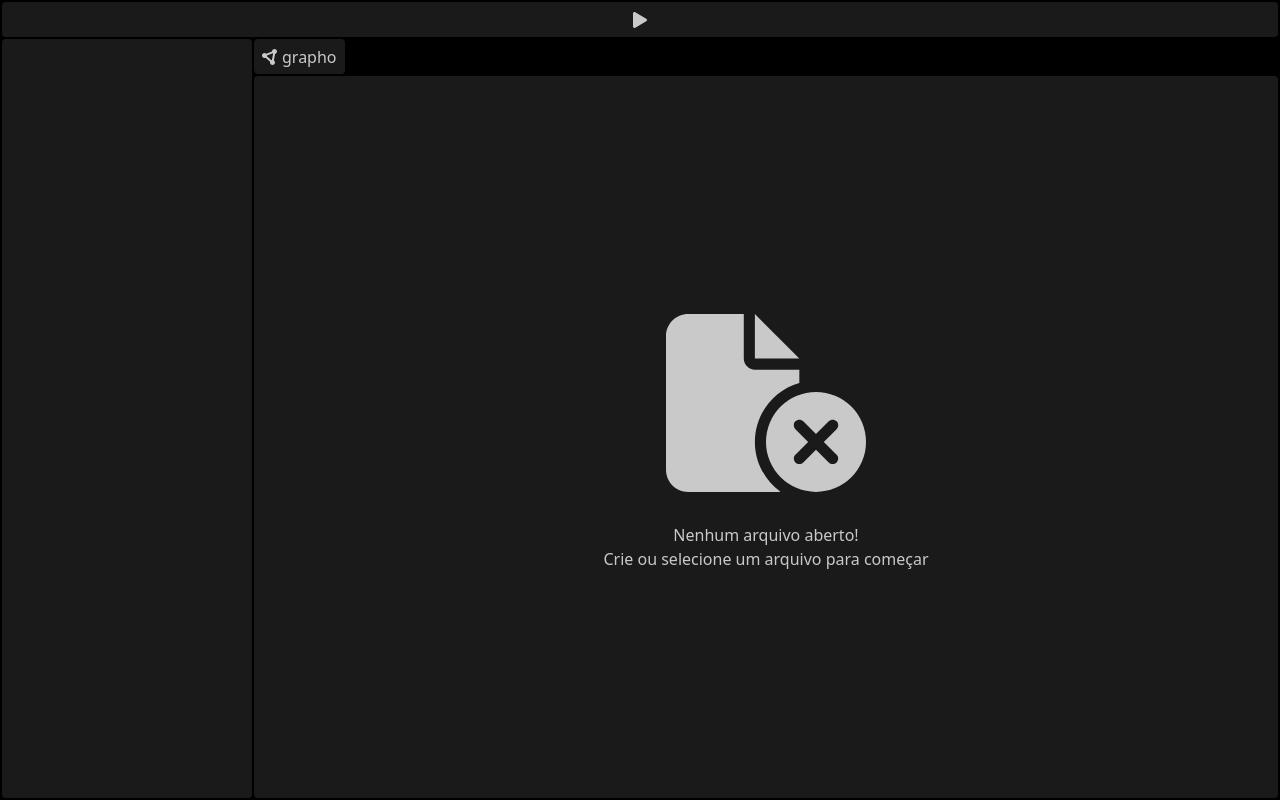
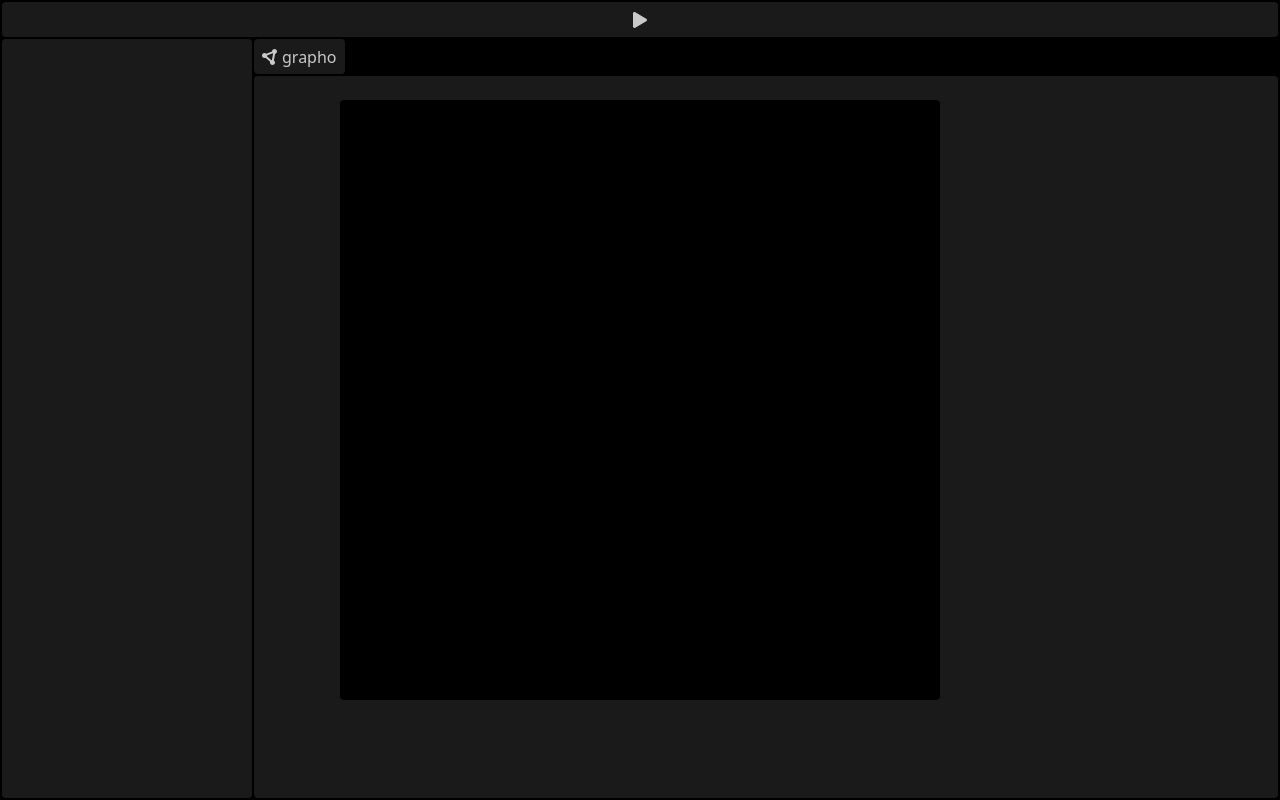
Before and after one commit to DavidMouraa/unwords, a Next.js app: page / in a window 1280 px wide. Both pictures are taken after a click on the button 640 px from the left and 19 px from the top of the page. Built offline with nearby package versions, Linux system fonts and the light colour scheme.

Commit message:
commit 13

```diff
--- a/package.json
+++ b/package.json
@@ -10,6 +10,7 @@
   },
   "dependencies": {
     "@radix-ui/react-context-menu": "^2.2.16",
+    "@radix-ui/react-dialog": "^1.1.15",
     "@tiptap/pm": "^3.22.4",
     "@tiptap/react": "^3.22.4",
     "@tiptap/starter-kit": "^3.22.4",
--- a/src/app/_components/controlMenu/ControlMenu.js
+++ b/src/app/_components/controlMenu/ControlMenu.js
@@ -1,14 +1,14 @@
 import useGraphEditorStore from "@/store/useGraphEditorStore";
 import usePlayerStore from "@/store/usePlayerStore";
 import { FaPlay } from "react-icons/fa";
+import Modal from "../modal/Modal";
 
 export default function ControlMenu() {
   const { nodes, edges } = useGraphEditorStore()
   const { setContent } = usePlayerStore()
 
-  function playProject() {
-    const playerContent = nodes.map((node) => {
-      if (node.type !== "start") {
+  function setPlayerContent() {
+    setContent(nodes.filter((node) => node.type !== "start").map((node) => {
       const edge = edges.find((edge) => edge.source === node.id)
 
       return {
@@ -16,23 +16,30 @@ export default function ControlMenu() {
         type: node.type,
         next: edge?.target || null,
         data: {
-            fileId: node.data.fileId
+          fileId: node.data.fileId,
         }
       }
+    }))
   }
-    })
 
-    setContent(playerContent)
+  function onClick() {
+    setPlayerContent()
   }
 
   return (
     <div className="h-full flex justify-center items-center">
-      <button
+      <Modal
+        triggerClass="outline-none"
+        overlayClass="fixed top-0 left-0 flex justify-center items-center w-full h-full"
+        contentClass="w-150 h-150 p-5 rounded-sm outline-none bg-black"
+      >
+        <div
           className="p-1 rounded-sm hover:bg-primary-400 text-secondary-500 hover:text-white cursor-pointer"
-        onClick={playProject}
+          onClick={onClick}
         >
           <FaPlay />
-      </button>
+        </div>
+      </Modal>
     </div>
   )
 }
--- /dev/null
+++ b/src/app/_components/modal/Modal.js
@@ -0,0 +1,36 @@
+import { useState } from "react"
+import * as Dialog from "@radix-ui/react-dialog"
+import Player from "../player/Player"
+
+export default function Modal({ children, title, description, overlayClass, contentClass, triggerClass }) {
+  const [open, setOpen] = useState(false)
+
+  return (
+    <Dialog.Root
+      open={open}
+      onOpenChange={setOpen}
+    >
+      <Dialog.Trigger
+        className={triggerClass}
+      >
+        {children}
+      </Dialog.Trigger>
+      <Dialog.Portal>
+        <Dialog.Overlay
+          className={overlayClass}
+        >
+          <Dialog.Content
+            className={contentClass}
+          >
+            <div className="hidden">
+              <Dialog.Title>{title}</Dialog.Title>
+              <Dialog.Description>{description}</Dialog.Description>
+            </div>
+
+            <Player />
+          </Dialog.Content>
+        </Dialog.Overlay>
+      </Dialog.Portal>
+    </Dialog.Root>
+  )
+}
--- /dev/null
+++ b/src/app/_components/player/Player.js
@@ -0,0 +1,17 @@
+import useFileManagerStore from "@/store/useFileManagerStore"
+import usePlayerStore from "@/store/usePlayerStore"
+
+export default function Player() {
+  const { content } = usePlayerStore()
+  const { items } = useFileManagerStore()
+
+  return (
+    <div className="text-white">
+      {content?.map((part) => (
+        <p
+          key={part.id}
+        >{part.id}</p>
+      ))}
+    </div>
+  )
+}
--- a/src/app/page.js
+++ b/src/app/page.js
@@ -8,6 +8,7 @@ import EDITOR_MAP from "./_constants/maps/editorsMap";
 import { FaFileCircleXmark } from "react-icons/fa6";
 import Panel from "./_components/Panel";
 import ControlMenu from "./_components/controlMenu/ControlMenu";
+import Modal from "./_components/modal/Modal";
 
 export default function Home() {
   const { items, activeFileId } = useFileManagerStore()
```
Also changed, not shown: 1 other file (tests, documents, lock files or other folders). Lines whose indentation alone changed are shown as unchanged.
